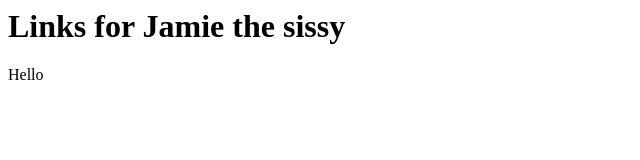
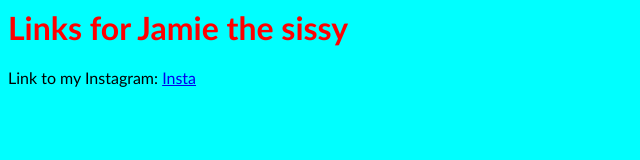
Before and after one commit to Jamietsissy/Jamietsissywebsite, a plain HTML site: page index.html in a window 1280 px wide. Shown: the whole page, without its empty margins (0-640 px from the left). Drawn offline with Linux system fonts and the light colour scheme.

Commit message:
Update index.html

```diff
--- a/index.html
+++ b/index.html
@@ -1,8 +1,15 @@
 <html>
   <head>
+    <style>
+      body {background-color: aqua;}
+      p {color: black;
+         font-family: Gill Sans, sans-serif;}
+      h1 {color: red;
+          font-family: Gill Sans, sans-serif;}
+    </style>
     <h1>Links for Jamie the sissy</h1>
   </head>
   <body>
-    <p>Hello</p>
+    <p>Link to my Instagram: <a href=https://www.instagram.com/jamietsissy/>Insta</a></p>
   </body>
 </html>
```
